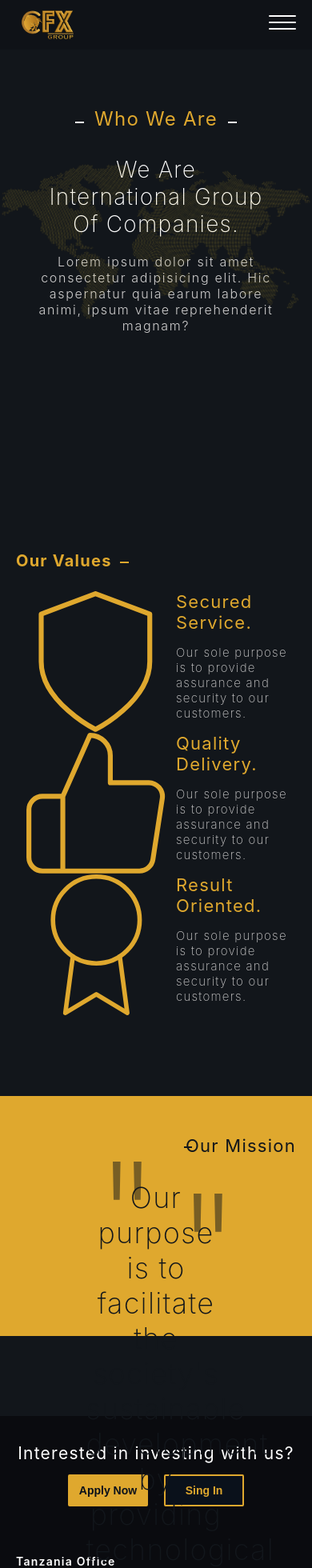
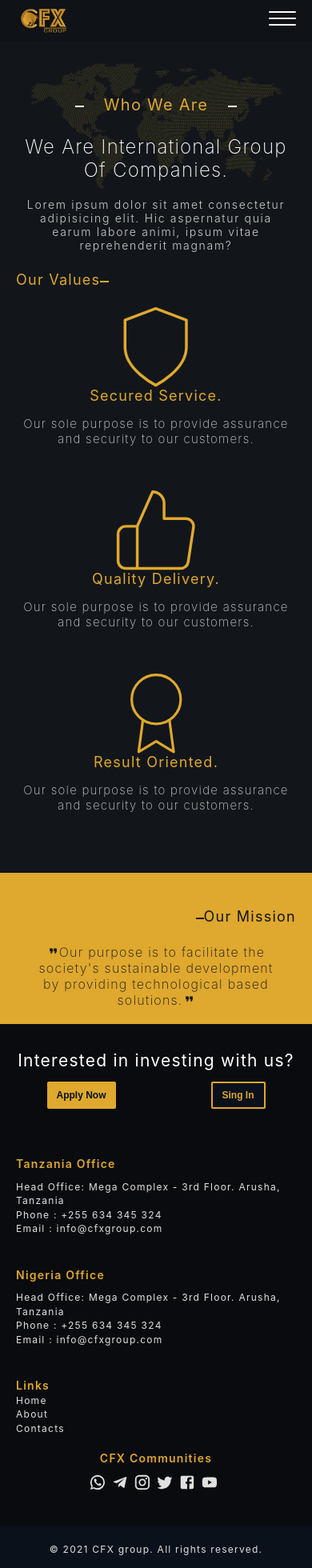
Before and after one commit to zealotdev/cfx-website, a Next.js app: page /about in a window 390 px wide. Shown: the top 1960 px of the page at 80% size. Built offline with nearby package versions, Linux system fonts and the light colour scheme.

Commit message:
feat: Mobile Responsivness 100% 🚀
Refs #10

```diff
--- a/components/footer.tsx
+++ b/components/footer.tsx
@@ -25,7 +25,7 @@
       </div>
       <div className={styles.footerDetails}>
         <div className={styles.addresses}>
-          <div className={styles.addresesTZ}>
+          <div className={styles.address}>
             <span className={styles.subTitle}>Tanzania Office</span>
             <ul className={styles.contents}>
               <li>Head Office: Mega Complex - 3rd Floor. Arusha, Tanzania</li>
@@ -33,7 +33,7 @@
               <li>Email : info@cfxgroup.com</li>
             </ul>
           </div>
-          <div className={styles.addresesNG}>
+          <div className={styles.address}>
             <span className={styles.subTitle}>Nigeria Office</span>
             <ul className={styles.contents}>
               <li>Head Office: Mega Complex - 3rd Floor. Arusha, Tanzania</li>
@@ -68,22 +68,22 @@
           <span className={styles.subTitle}>CFX Communities</span>
           <div className={styles.icons}>
             <a href="#">
-              <WhatsAppIcon />
+              <WhatsAppIcon fontSize={'large'} />
             </a>
             <a href="#">
-              <TelegramIcon />
+              <TelegramIcon fontSize={'large'} />
             </a>
             <a href="#">
-              <InstagramIcon />
+              <InstagramIcon fontSize={'large'} />
             </a>
             <a href="#">
-              <TwiiterIcon />
+              <TwiiterIcon fontSize={'large'} />
             </a>
             <a href="#">
-              <FacebookIcon />
+              <FacebookIcon fontSize={'large'} />
             </a>
             <a href="#">
-              <YoutubeIcon />
+              <YoutubeIcon fontSize={'large'} />
             </a>
           </div>
         </div>
--- a/components/navBar.tsx
+++ b/components/navBar.tsx
@@ -9,7 +9,7 @@
         <span className={styles.nav_logo}>
           <Link href="/">
             <a>
-              <Image src="/logo.png" width="80" height="60" alt="CFX logo" />
+              <Image src="/logo.png" width="70" height="50" alt="CFX logo" />
             </a>
           </Link>
         </span>
--- a/pages/about/index.tsx
+++ b/pages/about/index.tsx
@@ -1,5 +1,6 @@
 import Head from 'next/head';
 import Image from 'next/image';
+import FormatQuoteIcon from '@material-ui/icons/FormatQuote';
 import NavBar from './../../components/navBar';
 import styles from '../../styles/About.module.scss';
 import Footer from '../../components/footer';
@@ -29,15 +30,6 @@
           </section>
           <section className={styles.coreValues}>
             <h4>Our Values</h4>
-            <div className={styles.valuesWrapper}>
-              <div className={styles.Image}>
-                <Image
-                  src="/globe.png"
-                  height={500}
-                  width={500}
-                  layout="intrinsic"
-                />
-              </div>
 
             <div className={styles.values}>
               <div className={styles.valueItem}>
@@ -50,8 +42,8 @@
                 <div className={styles.valueDetails}>
                   <span>Secured Service.</span>
                   <p>
-                      Our sole purpose is to provide assurance and security to
-                      our customers.
+                    Our sole purpose is to provide assurance and security to our
+                    customers.
                   </p>
                 </div>
               </div>
@@ -65,8 +57,8 @@
                 <div className={styles.valueDetails}>
                   <span>Quality Delivery.</span>
                   <p>
-                      Our sole purpose is to provide assurance and security to
-                      our customers.
+                    Our sole purpose is to provide assurance and security to our
+                    customers.
                   </p>
                 </div>
               </div>
@@ -75,10 +67,9 @@
                 <div className={styles.valueDetails}>
                   <span>Result Oriented.</span>
                   <p>
-                      Our sole purpose is to provide assurance and security to
-                      our customers.
+                    Our sole purpose is to provide assurance and security to our
+                    customers.
                   </p>
-                  </div>
                 </div>
               </div>
             </div>
@@ -86,8 +77,10 @@
           <section className={styles.mission}>
             <h4>Our Mission</h4>
             <p>
+              <FormatQuoteIcon />
               Our purpose is to facilitate the society's sustainable development
               by providing technological based solutions.
+              <FormatQuoteIcon />
             </p>
           </section>
         </main>
--- a/styles/About.module.scss
+++ b/styles/About.module.scss
@@ -5,12 +5,15 @@
 .intro {
   position: relative;
   text-align: center;
-  height: 60rem;
   padding-top: 4rem;
   width: 100%;
 
+  @include for-tablet-portrait-up {
+    margin-bottom: 0;
+  }
+
   & h4 {
-    font-size: 2.4rem;
+    font-size: 2rem;
     font-weight: 400;
     position: relative;
     color: $primaryColor;
@@ -29,12 +32,14 @@
       width: 3%;
       top: 50%;
       left: 24%;
+      transform: translateY(-50%);
 
       @include for-tablet-portrait-up {
         left: 34%;
+        width: 2%;
       }
       @include for-desktop-up {
-        left: 40%;
+        left: 41%;
       }
     }
     &::after {
@@ -45,52 +50,51 @@
       width: 3%;
       top: 50%;
       right: 24%;
+      transform: translateY(-50%);
 
       @include for-tablet-portrait-up {
         right: 34%;
+        width: 2%;
       }
       @include for-desktop-up {
-        right: 40%;
+        right: 41%;
       }
     }
   }
 
   & h2 {
-    font-size: 2.8rem;
+    font-size: 2.4rem;
     font-weight: 200;
-    width: 70%;
+    width: 90%;
     margin: 0 auto 2rem auto;
     text-transform: capitalize;
 
     @include for-tablet-portrait-up {
-      font-size: 4rem;
+      font-size: 3rem;
       width: 60%;
     }
     @include for-tablet-landscape-up {
-      font-size: 4.8rem;
-      width: 50%;
+      font-size: 4.2rem;
     }
     @include for-desktop-up {
-      font-size: 6rem;
-      width: 40%;
+      font-size: 4.8rem;
     }
   }
 
   & p {
-    font-size: 1.6rem;
-    width: 80%;
+    font-size: 1.4rem;
+    width: 85%;
     font-weight: 300;
     margin: 0 auto;
     color: $textGray;
     letter-spacing: 0.17rem;
 
     @include for-tablet-portrait-up {
-      font-size: 1.8rem;
+      font-size: 1.4rem;
       width: 60%;
     }
     @include for-tablet-landscape-up {
-      width: 40%;
-      font-size: 2rem;
+      font-size: 1.8rem;
     }
   }
   &::before {
@@ -130,11 +134,12 @@
 
   & h4 {
     color: $primaryColor;
-    font-size: 2rem;
+    font-size: 1.8rem;
+    font-weight: 400;
     position: relative;
 
     @include for-tablet-portrait-up {
-      font-size: 2.4rem;
+      font-size: 2rem;
     }
 
     &::after {
@@ -145,47 +150,64 @@
       width: 3%;
       top: 50%;
       transform: translateY(-50%);
-      left: 13rem;
+      left: 10.5rem;
 
       @include for-tablet-portrait-up {
-        left: 15rem;
-        width: 4%;
+        left: 11.5rem;
+        width: 2%;
       }
     }
   }
 
-  & .valuesWrapper {
-    @include for-tablet-landscape-up {
-      justify-content: space-between;
-      display: flex;
-    }
-
-    & .Image {
-      display: none;
-      width: 20%;
-
-      @include for-tablet-landscape-up {
-        display: block;
-      }
-    }
   & .values {
     display: flex;
     flex-direction: column;
+
+    @include for-tablet-portrait-up {
+      height: 20rem;
+      flex-direction: row;
       justify-content: space-between;
+    }
+
     & .valueItem {
       display: flex;
+      flex-direction: column;
+      align-items: center;
+      justify-content: space-between;
+
+      &:not(:last-child) {
+        margin-bottom: 4rem;
+      }
+      @include for-tablet-portrait-up {
+        &:not(:last-child) {
+          margin-bottom: 0rem;
+        }
+      }
 
       & .valueDetails {
-          width: 40%;
+        text-align: center;
         & span {
           color: $primaryColor;
-            font-size: 2.2rem;
+          font-size: 1.8rem;
+
+          @include for-tablet-portrait-up {
+            font-size: 1.8rem;
+          }
+          @include for-tablet-landscape-up {
+            font-size: 2rem;
+          }
         }
 
         & p {
           font-size: 1.5rem;
           color: $textGray;
           font-weight: 200;
+
+          @include for-tablet-portrait-up {
+            font-size: 1.5rem;
+          }
+          @include for-tablet-landscape-up {
+            font-size: 1.8rem;
           }
         }
       }
@@ -195,17 +217,23 @@
 
 // Mission section
 .mission {
-  height: 30rem;
   background-color: $primaryColor;
-  margin: 10rem 0;
+  margin-top: 6rem;
   color: $textDark;
   padding: 2rem;
 
   & h4 {
     text-align: right;
-    font-size: 2.2rem;
+    font-size: 1.8rem;
     font-weight: 400;
     position: relative;
+
+    @include for-tablet-portrait-up {
+      font-size: 2rem;
+    }
+    @include for-tablet-landscape-up {
+      margin-right: 10rem;
+    }
 
     &::before {
       content: '';
@@ -215,37 +243,28 @@
       width: 3%;
       top: 50%;
       transform: translateY(-50%);
-      right: 13rem;
+      right: 11.5rem;
+
+      @include for-tablet-portrait-up {
+        right: 12rem;
+        width: 2%;
+      }
     }
   }
 
   & p {
-    font-size: 3.6rem;
+    font-size: 1.6rem;
     text-align: center;
-    width: 50%;
+    width: 90%;
     margin: 0 auto;
     font-weight: 200;
-    position: relative;
 
-    &::before {
-      content: '"';
-      position: absolute;
-      font-size: 20rem;
-      top: 5rem;
-      color: $textDark;
-      transform: translateY(-50%);
-      left: 1rem;
-      opacity: 0.5;
+    @include for-tablet-portrait-up {
+      font-size: 1.8rem;
     }
-    &::after {
-      content: '"';
-      position: absolute;
-      font-size: 20rem;
-      top: 9rem;
-      color: $textDark;
-      transform: translateY(-50%);
-      right: -2rem;
-      opacity: 0.5;
+    @include for-tablet-landscape-up {
+      font-size: 2rem;
+      width: 70%;
     }
   }
 }
--- a/styles/Footer.module.scss
+++ b/styles/Footer.module.scss
@@ -27,34 +27,62 @@
 .addresses {
   display: flex;
   flex-direction: column;
-  width: 40%;
   justify-content: space-between;
   margin: 0 0 2rem 0;
 
   @include for-tablet-landscape-up {
     margin: 0;
+    width: 40%;
+  }
+
+  & .address {
+    &:not(:last-child) {
+      margin-bottom: 4rem;
+    }
+    @include for-tablet-landscape-up {
+      margin-bottom: 0;
+    }
+
+    & .contents {
+      margin-top: 1rem;
+    }
+  }
+}
+.subTitle {
+  color: $primaryColor;
+  font-size: 1.4rem;
+  text-transform: capitalize;
+  font-weight: 600;
+
+  @include for-tablet-landscape-up {
+    font-size: 1.6rem;
   }
 }
 .links {
-  margin: 0 0 2rem 0;
+  margin: 2rem 0 2rem 0;
   @include for-tablet-landscape-up {
     margin: 0;
   }
 }
-.subTitle {
-  color: #fff;
-  font-size: 1.4rem;
-  text-transform: capitalize;
-  font-weight: 600;
+
+.communities {
+  display: flex;
+  flex-direction: column;
+  & .subTitle {
+    text-align: center;
+  }
 }
-.contents {
-  margin-top: 1rem;
-}
+
 .icons {
   margin-top: 1rem;
+  display: flex;
+  justify-content: center;
 
   & a {
     margin-right: 0.6rem;
+    &:hover {
+      color: $primaryColor;
+    }
   }
 }
 .linksItem {
--- a/styles/investment.module.scss
+++ b/styles/investment.module.scss
@@ -20,15 +20,21 @@
 
 .title {
   font-weight: 400;
+  padding: 0 2rem;
+  text-align: center;
 }
 
 .ctaButtons {
   display: flex;
   justify-content: space-between;
-  width: 22rem;
+  width: 70%;
+
+  @include for-tablet-portrait-up {
+    width: 22rem;
+  }
 }
 .ctaOne {
-  padding: 1rem 1.2rem;
+  padding: 0.8rem 1.2rem;
   background-color: $primaryColor;
   color: $secondaryColor;
   border: none;
@@ -36,12 +42,17 @@
   outline: none;
   font-weight: 600;
   text-transform: capitalize;
-  font-size: 1.4rem;
-  width: 10rem;
+  font-size: 1.2rem;
+  max-width: 10rem;
   cursor: pointer;
 
   &:hover {
     background-color: darken($primaryColor, 15);
+  }
+
+  @include for-tablet-landscape-up {
+    font-size: 1.4rem;
+    padding: 1rem 1.2rem;
   }
 }
 .ctaTwo {
```
Also changed, not shown: styles/NavBar.module.scss (+4 -4 lines), styles/Services.module.scss (+15 -16 lines). Lines whose indentation alone changed are shown as unchanged.
